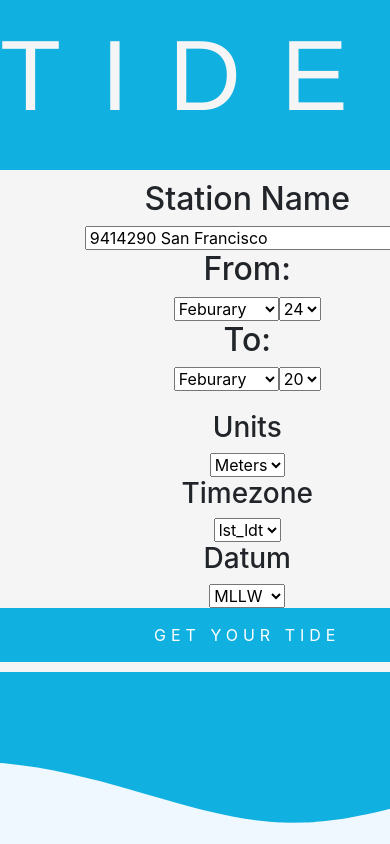
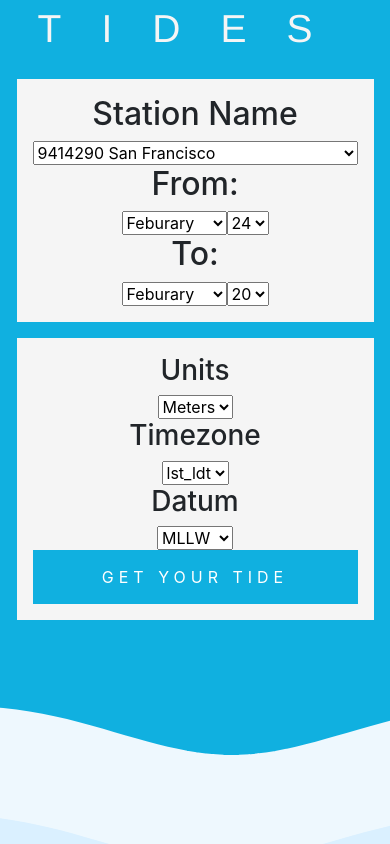
Before and after one commit to legenhairy/tideshow, a React (Create React App) app: page / in a window 390 px wide. Built offline with nearby package versions, Linux system fonts and the light colour scheme.

Commit message:
adjusting the flexbox row styling on mobile and working on chart mobile display

```diff
--- a/src/App.css
+++ b/src/App.css
@@ -8,12 +8,12 @@
   justify-content: space-around;
   padding: 1rem;
   background-color: whitesmoke;
-  padding: 10px;
 }
 /*mobile view for the flexbox containers*/
 @media only screen and (max-width: 550px) {
   .row {
     flex-direction: column;
+    margin-bottom: 1rem;
   }
 }
 
@@ -21,7 +21,7 @@
   display: flex;
   justify-content: center;
   margin: 80px;
-  /* height: 50%; */
+  height: 20rem;
   border-style: solid;
   border-width: 2px;
   background-color: rgb(214, 236, 218);
@@ -43,7 +43,7 @@
   font-family: Helvetica;
   color: whitesmoke;
   letter-spacing: 40px;
-  font-size: 100px;
+  font-size: 10vw;
   font-weight: lighter;
   padding-bottom: 20px;
 }
--- a/src/App.js
+++ b/src/App.js
@@ -92,11 +92,10 @@ function App() {
   }
 
   const options = {
-    maintainAspectRatio: false,
     responsive: true,
     title: {
       display: true,
-      text: [`Tide Levels for a Station (MLLW) in ${selectUnits}`, `Tide Predictions at ${station}, San Francisco Station`],
+      text: [`Tide Levels in ${selectUnits}`, `Tide Predictions at ${station}, San Francisco Station`],
       fontFamily: 'Arial'
     },
     legend: {
```
Also changed, not shown: 1 other file (tests, documents, lock files or other folders).
